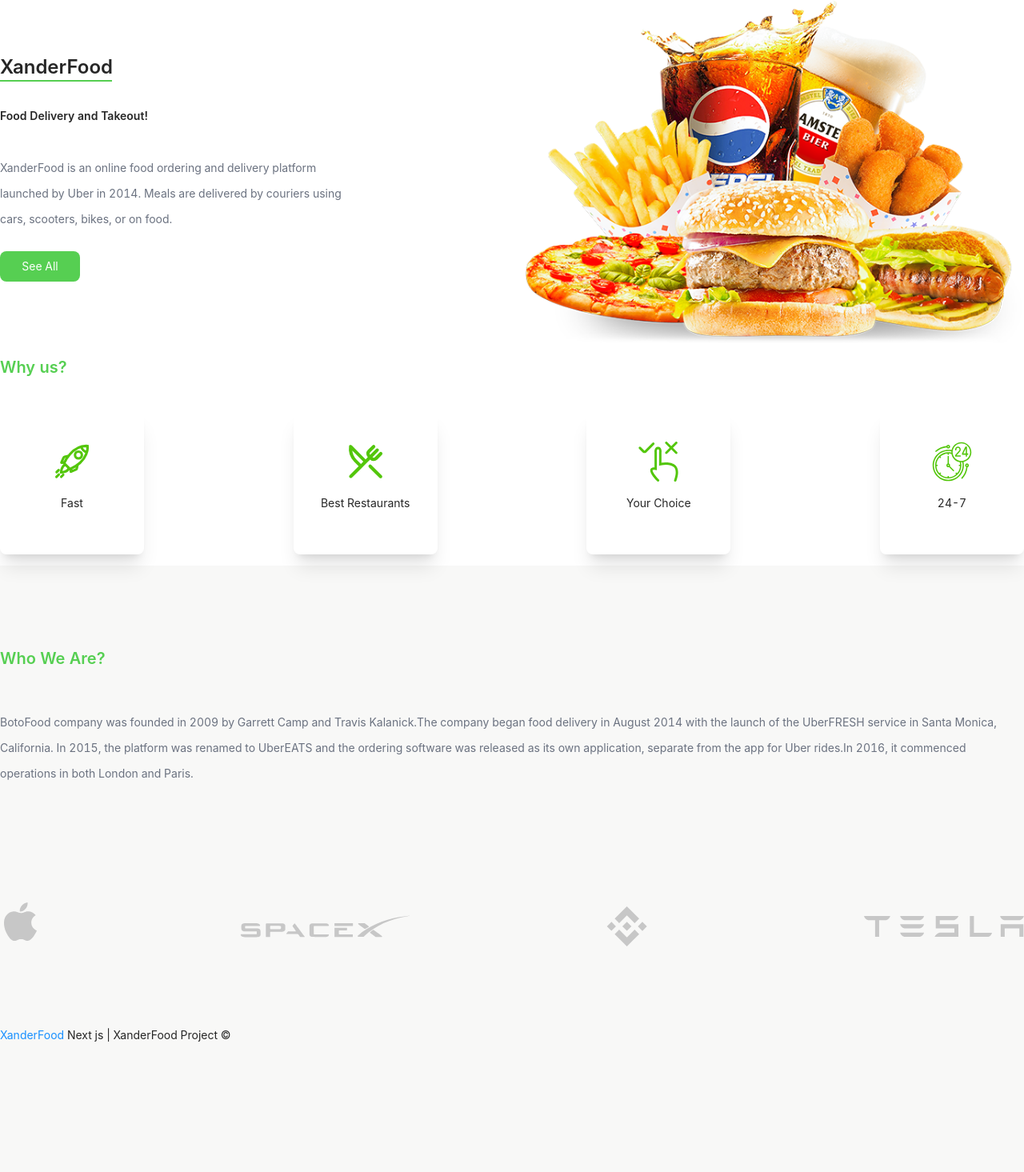
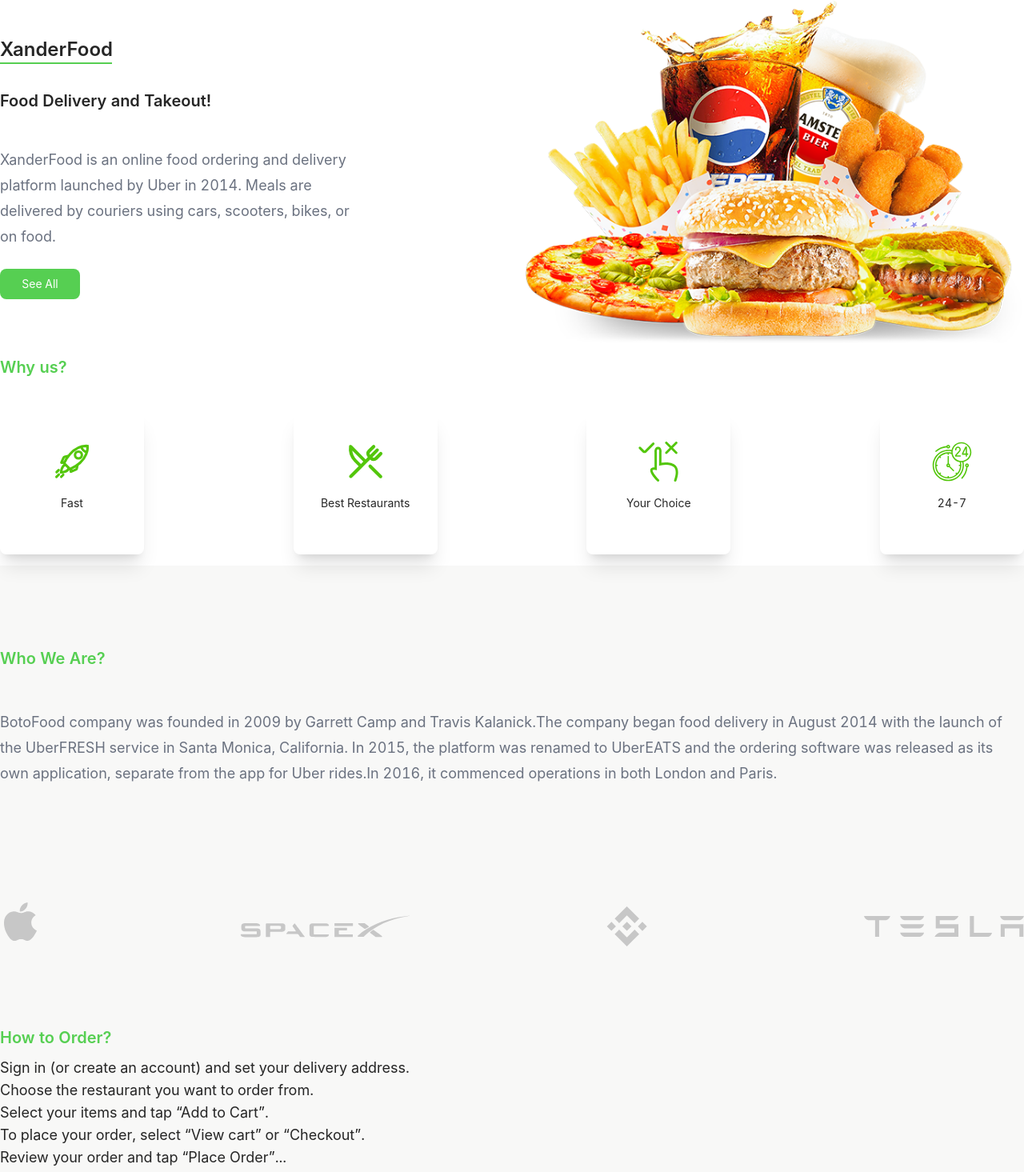
Before and after one commit to xander-zero/food-website, a Next.js app: page /shop in a window 1280 px wide. Shown: the part 93-1558 px from the top of the page at 80% size. Before the commit the page ends 1398 px from the top, so only its background shows below. Built offline with nearby package versions, Linux system fonts and the light colour scheme.

Commit message:
feat:create Instrcution section and footer

```diff
--- a/src/layout/shopLayout.js
+++ b/src/layout/shopLayout.js
@@ -24,7 +24,7 @@
         </div>
       </header>
       <div>{children}</div>
-      <footer>
+      <footer className="bg-[#56cf52] p-3 text-center text-white font-semibold">
         <a
           href="https://portfolio-xander.vercel.app/"
           target="_blank"
--- a/src/template/shop/components/Banner/index.js
+++ b/src/template/shop/components/Banner/index.js
@@ -7,8 +7,8 @@
         <h2 className="font-semibold text-2xl border-b-2 border-[#56cf52] w-[140px] mb-8">
           XanderFood
         </h2>
-        <p className="font-semibold">Food Delivery and Takeout!</p>
-        <span className="text-gray-500 my-6 w-[70%] leading-8">
+        <p className="font-semibold text-xl">Food Delivery and Takeout!</p>
+        <span className="text-gray-500 my-6 w-[70%] leading-8 text-lg">
           XanderFood is an online food ordering and delivery platform launched
           by Uber in 2014. Meals are delivered by couriers using cars, scooters,
           bikes, or on food.
--- a/src/template/shop/components/Defination/index.js
+++ b/src/template/shop/components/Defination/index.js
@@ -2,7 +2,7 @@
   return (
     <div className="mt-[100px] pt-4">
       <h3 className="text-[#56cf52] text-xl font-semibold">Who We Are?</h3>
-      <p className="my-[50px] text-gray-500 leading-8">
+      <p className="my-[50px] text-gray-500 leading-8 text-lg">
         BotoFood company was founded in 2009 by Garrett Camp and Travis
         Kalanick.The company began food delivery in August 2014 with the launch
         of the UberFRESH service in Santa Monica, California. In 2015, the
--- /dev/null
+++ b/src/template/shop/components/Instruction/index.js
@@ -0,0 +1,15 @@
+export function Instrunction() {
+  return (
+    <div>
+      <h3 className="text-[#56cf52] text-xl font-semibold">How to Order?</h3>
+      <ul className="text-lg">
+        <li>Sign in (or create an account) and set your delivery address.</li>
+        <li>Choose the restaurant you want to order from.</li>
+        <li>Select your items and tap “Add to Cart”.</li>
+        <li>To place your order, select “View cart” or “Checkout”.</li>
+        <li>Review your order and tap “Place Order”...</li>
+        <li>Track your order progress.</li>
+      </ul>
+    </div>
+  );
+}
--- a/src/template/shop/index.js
+++ b/src/template/shop/index.js
@@ -2,6 +2,7 @@
 import { Banner } from "./components/Banner";
 import { Companies } from "./components/Companies";
 import { Defination } from "./components/Defination";
+import { Instrunction } from "./components/Instruction";
 
 export function Home() {
   return (
@@ -10,6 +11,7 @@
       <Attribute />
       <Defination />
       <Companies />
+      <Instrunction />
     </div>
   );
 }
```
